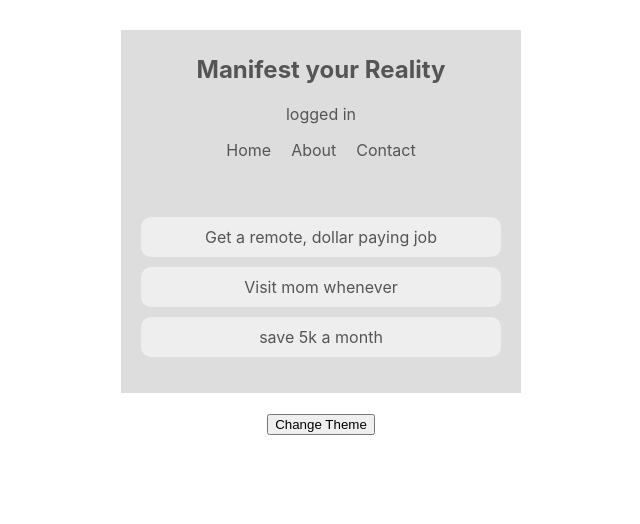
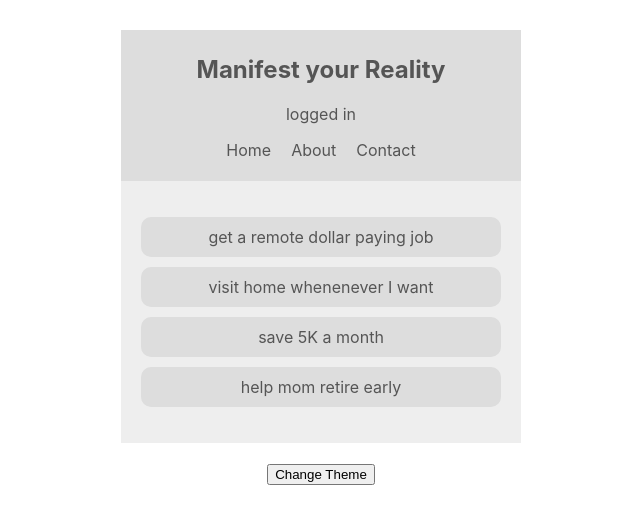
Before and after one commit to olessiap/Create-Your-Reality-Web-App, a React (Create React App) app: page / in a window 1280 px wide. Shown: the top 524 px of the page, without its empty margins (319-959 px from the left). Built offline with nearby package versions, Linux system fonts and the light colour scheme.

Commit message:
added a manifestContext to render in ManifestList

```diff
--- a/src/App.js
+++ b/src/App.js
@@ -5,6 +5,7 @@ import Navbar from "./components/Navbar"
 import ThemeContextProvider from './contexts/ThemeContext';
 import ToggleTheme from './components/ToggleTheme';
 import AuthContextProvider from './contexts/AuthContext';
+import ManifestContextProvider from './contexts/ManifestContext';
 
 
 function App() {
@@ -13,7 +14,9 @@ function App() {
     <ThemeContextProvider>
       <AuthContextProvider>
         <Navbar />
-        <ManifestList />
+        <ManifestContextProvider>
+          <ManifestList />
+        </ManifestContextProvider>
         <ToggleTheme />
       </AuthContextProvider>
      </ThemeContextProvider>
--- a/src/components/ManifestList.js
+++ b/src/components/ManifestList.js
@@ -1,15 +1,19 @@
 import React, { useContext } from 'react'
 import { ThemeContext } from '../contexts/ThemeContext'
+import { ManifestContext } from '../contexts/ManifestContext';
 
 const ManifestList = () => {
   const { isLightTheme, light, dark } = useContext(ThemeContext)
+  const { manifestations } = useContext(ManifestContext)
   const theme = isLightTheme ? light : dark
   return (
-    <div className="manifest-list" style={{ background:theme.ui, color:theme.syntax }}>
+    <div className="manifest-list" style={{ background:theme.bg, color:theme.syntax }}>
       <ul>
-        <li style={{ background:theme.bg }}>Get a remote, dollar paying job</li>
-        <li style={{ background:theme.bg }}>Visit mom whenever</li>
-        <li style={{ background:theme.bg }}>save 5k a month</li>
+        {manifestations.map(item => {
+          return (
+            <li key={item.id} style={{background:theme.ui}}>{item.name}</li>
+          )
+        })}
       </ul>
     </div>
    )
--- /dev/null
+++ b/src/contexts/ManifestContext.js
@@ -0,0 +1,20 @@
+import React, { createContext, useState } from 'react'
+
+export const ManifestContext = createContext()
+
+const ManifestContextProvider = (props) => {
+  const [ manifestations, setManifestation ] = useState([
+    {name: "get a remote dollar paying job", id: 1},
+    {name: "visit home whenenever I want", id: 2},
+    {name: "save 5K a month", id:3},
+    {name: "help mom retire early", id:4},
+
+  ])
+  return (
+    <ManifestContext.Provider value={{manifestations}}>
+      {props.children}
+    </ManifestContext.Provider>
+  )
+}
+
+export default ManifestContextProvider
```
